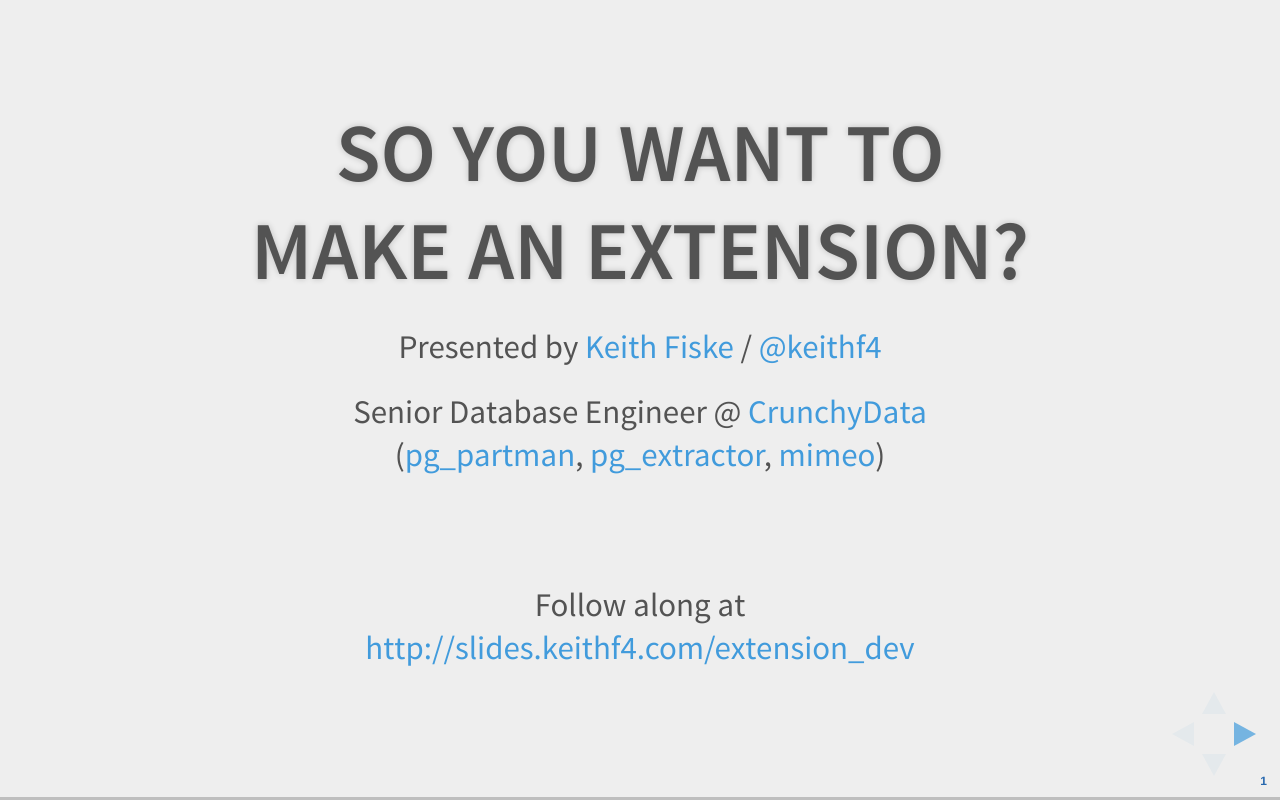
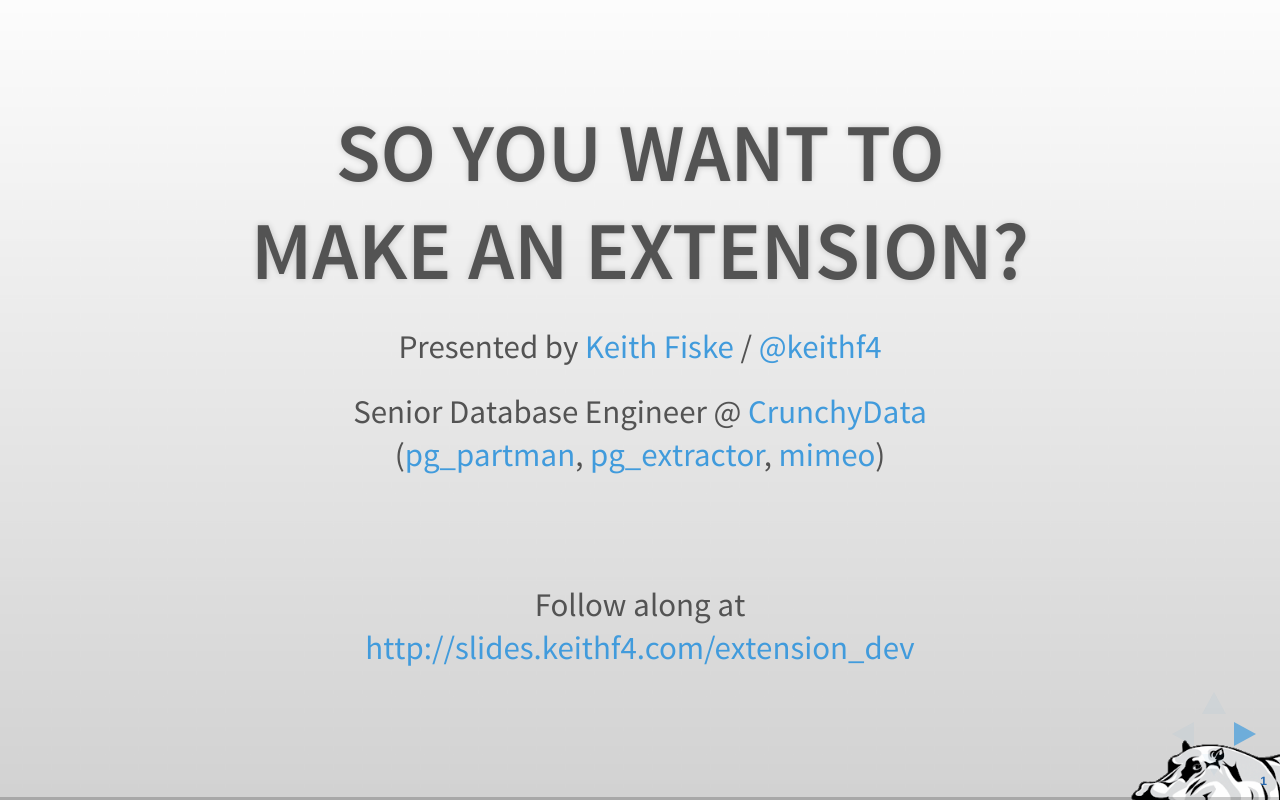
Before and after one commit to keithf4/extension_dev, a website: page index.html in a window 1280 px wide. Drawn offline with Linux system fonts and the light colour scheme.

Commit message:
Added crunchy background image

```diff
--- a/index.html
+++ b/index.html
@@ -38,7 +38,7 @@
 
 		<div class="reveal">
 			<div class="slides">
-                <section >
+                <section data-background="css/theme/crunchy_white_bg.png">
                     <h1>So You Want To <br/>Make An Extension?</h1>
                     <p>
                         Presented by <a href="http://keithf4.com" target="_blank">Keith Fiske</a> / <a href="http://twitter.com/keithf4" target="_blank">@keithf4</a>
@@ -56,7 +56,7 @@
                 </section>
 
                 <!--
-				<section>
+				<section data-background="css/theme/crunchy_white_bg.png">
                     <h2>Crunchy Data Solutions, Inc</h2>
                     <p>
                         <ul>
@@ -76,7 +76,7 @@
                 </section>
                 -->
 
-                <section>
+                <section data-background="css/theme/crunchy_white_bg.png">
                     <h2>Why Extensions?</h2>
                     <ul>
                         <li>The old way
@@ -91,7 +91,7 @@
                     </ul>
                 </section>
 
-                <section>
+                <section data-background="css/theme/crunchy_white_bg.png">
                     <h2>Here's why...</h2>
                     <ul>
                         <li>Simple install
@@ -122,7 +122,7 @@
                     </ul>
                 </section>
 
-				<section>
+				<section data-background="css/theme/crunchy_white_bg.png">
                     <h2>Getting started...</h2>
                     <ul>
                         <li>The PostgreSQL Docs</li>
@@ -139,7 +139,7 @@
                     </ul>
                 </section>
 
-                <section>
+                <section data-background="css/theme/crunchy_white_bg.png">
                     <h2>Control File</h2>
                     <div id="li30" style="font-size: 25px";>
                     <ul>
@@ -160,7 +160,7 @@
                     </ul>
                     </div>
                 </section>
-                <section>
+                <section data-background="css/theme/crunchy_white_bg.png">
                     <h2>Secondary Control File</h2>
                     <ul>
                         <li><b>[extension--version].control</b></li>
@@ -171,7 +171,7 @@
 
                 </section>
 
-                <section>
+                <section data-background="css/theme/crunchy_white_bg.png">
                     <h2>SQL Script Files (Install)</h2>
                     <ul>
                         <li><b>[extension--version].sql</b></li>
@@ -183,7 +183,7 @@
 
                 </section>
 
-                <section>
+                <section data-background="css/theme/crunchy_white_bg.png">
                     <h2>SQL Script Files (Updates)</h2>
                     <div id="li30" style="font-size: 25px";>
                     <ul>
@@ -211,7 +211,7 @@
                     </div>
                 </section>
 
-                <section>
+                <section data-background="css/theme/crunchy_white_bg.png">
                     <h2>Version Update Paths</h2>
                     <ul>
                         <li>When no TO clause is given to ALTER EXTENSION ... UPDATE, the version contained in the installed .control file is used as the target version</li>
@@ -233,7 +233,7 @@
                             </pre></code>
                 </section>
 
-                <section>
+                <section data-background="css/theme/crunchy_white_bg.png">
                     <h2>Skip Versions</h2>
                     <div id="li30" style="font-size: 25px";>
                     <ul>
@@ -267,7 +267,7 @@
                     </div>
                 </section>
 
-                <section>
+                <section data-background="css/theme/crunchy_white_bg.png">
                     <h2>Create Extension From Existing Objects</h2>
                     <div id="li30" style="font-size: 25px";>
                     <ul>
@@ -285,7 +285,7 @@
                     </div>
                 </section>
 
-                <section>
+                <section data-background="css/theme/crunchy_white_bg.png">
                     <h2>Config Tables</h2>
                         <div id="li30" style="font-size: 25px";>
                         <ul>
@@ -311,7 +311,7 @@
 
                 </section>
 
-                <section>
+                <section data-background="css/theme/crunchy_white_bg.png">
                     <h2>File/Code Organization</h2>
                     <ul>
                         <li>Not required, just personal preference for easier maintenance</li>
@@ -325,7 +325,7 @@
                         </ul>
                     </ul>
                 </section>
-                <section>
+                <section data-background="css/theme/crunchy_white_bg.png">
                     <h2>Build Installation</h2>
 
                     <ul>
@@ -345,7 +345,7 @@
                         </li>
                     </ul>
                 </section>
-                <section>
+                <section data-background="css/theme/crunchy_white_bg.png">
                     <h2>Build Installation (cont)</h2>
                     <ul>
                         <li><b><i>DATA</i></b> - files to install to <i>prefix</i>/share/$MODULEDIR (usually sql files).</li>
@@ -366,7 +366,7 @@
                         <li><b><i>EXTRA_CLEAN</i></b> - Usually just the main sql script since it's dynamically generated</li>
                     </ul>
                 </section>
-                <section>
+                <section data-background="css/theme/crunchy_white_bg.png">
                     <h2>Build Instructions (cont)</h2>
                     <ul>
                         <li>Version checking at build time</li>
@@ -383,11 +383,11 @@
                     </ul>
                 </section>
 
-                <section>
+                <section data-background="css/theme/crunchy_white_bg.png">
                     <h1>Personal Experience Tips</h1>
                 </section>
 
-                <section>
+                <section data-background="css/theme/crunchy_white_bg.png">
                     <h2>Predictable Naming</h2>
                     <ul>
                         <li>Whenever possible, explicitly name all objects the extension creates.</li>
@@ -409,7 +409,7 @@
                     </ul>
                 </section>
 
-                <section>
+                <section data-background="css/theme/crunchy_white_bg.png">
                     <h2>Preserving Privileges</h2>
                     <ul>
                         <li>You will, at some point, have to drop and recreate a function because you change its definition and cannot use CREATE OR REPLACE ...</li>
@@ -430,7 +430,7 @@
                             </div></code></pre>
                     </ul>
                 </section>
-                <section>
+                <section data-background="css/theme/crunchy_white_bg.png">
                     <h2>Preserving Privileges (cont)</h2>
                         <pre><code data-trim>
 [... Do all your extension update code here ...]
@@ -452,7 +452,7 @@
                         </code></pre>
                 </section>
 
-                <section>
+                <section data-background="css/theme/crunchy_white_bg.png">
                     <h2>Manually Drop Temp Tables</h2>
                     <ul>
                         <li>Reported to me that it's very important to manually drop any temp table created in any update script</li>
@@ -460,7 +460,7 @@
                         <li>Tested this and unable to replicate, but I've always done this anyway due to my own general paranoia.</li>
                 </section>
 
-                <section>
+                <section data-background="css/theme/crunchy_white_bg.png">
                     <h2>Version Checking</h2>
                     <ul>
                         <li>PL/pgSQL</li>
@@ -490,7 +490,7 @@
                     </ul>
                 </section>
 
-                <section>
+                <section data-background="css/theme/crunchy_white_bg.png">
                     <h2>Object Name Truncation</h2>
                     <ul>
                         <li>Object names have a 63 character limit (by default, set at compile time)</li>
@@ -500,7 +500,7 @@
                     </ul>
                 </section>
 
-                <section>
+                <section data-background="css/theme/crunchy_white_bg.png">
                     <h2>Avoid Enums</h2>
                     <ul>
                         <li>Not easily editable, especially in extension transaction context</li>
@@ -513,7 +513,7 @@
                     </ul>
                 </section>
 
-                <section>
+                <section data-background="css/theme/crunchy_white_bg.png">
                     <h2>Prevent Non-Extension Installation</h2>
                     <ul>
                         <li>Add the following line to the top of the sql install script to prevent running it in psql
@@ -525,7 +525,7 @@
                     </ul>
                 </section>
 
-                <section>
+                <section data-background="css/theme/crunchy_white_bg.png">
                     <h2>Debugging</h2>
                     <ul>
                         <li>pgTAP</li>
@@ -546,7 +546,7 @@
                     </ul>
                  </section>
 
-                 <section>
+                 <section data-background="css/theme/crunchy_white_bg.png">
                      <h2>PGXN</h2>
                      <ul>
                          <li>PostgreSQL Extension Network - <a href="https://pgxn.org" target="_blank">https://pgxn.org</a></li>
@@ -556,7 +556,7 @@
                      </ul>
                  </section>
 
-                 <section>
+                 <section data-background="css/theme/crunchy_white_bg.png">
                      <h1>Go Make An Extension!</h1>
                     <ul>
                         <li>Thanks to Dimitri Fontaine! (<a href="https://twitter.com/tapoueh" target="_blank">@tapoueh</a>)
```
Also changed, not shown: css/theme/crunchy_white_bg.png (added).
